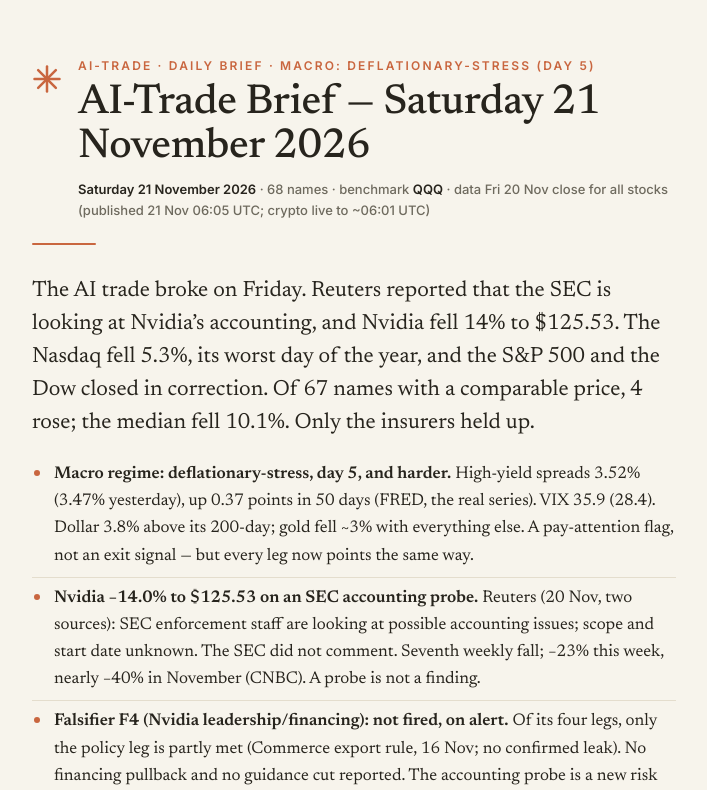
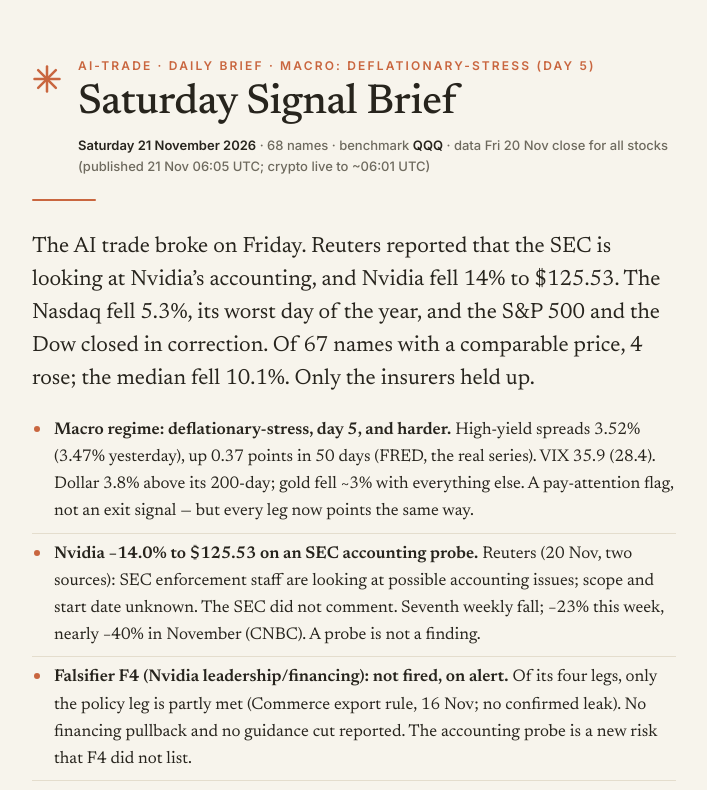
Before and after one commit to benduddy/ai-brief, a plain HTML site: page 2026-11-21-brief.html in a window 1280 px wide. Shown: the top 790 px of the page, without its empty margins (286-993 px from the left). Drawn offline with Linux system fonts and the light colour scheme.

Commit message:
Publish brief 2026-11-21

```diff
--- a/2026-11-21-brief.html
+++ b/2026-11-21-brief.html
@@ -3,7 +3,7 @@
 <head>
 <meta charset="utf-8">
 <meta name="viewport" content="width=device-width, initial-scale=1">
-<title>AI-Trade Brief — Saturday 21 November 2026 — Saturday 21 November 2026</title>
+<title>Saturday Signal Brief — Saturday 21 November 2026</title>
 <link rel="preconnect" href="https://fonts.googleapis.com">
 <link rel="preconnect" href="https://fonts.gstatic.com" crossorigin>
 <link href="https://fonts.googleapis.com/css2?family=Newsreader:ital,opsz,wght@0,6..72,400;0,6..72,500;0,6..72,600;1,6..72,400;1,6..72,500&family=Inter:wght@500;600&display=swap" rel="stylesheet">
@@ -96,7 +96,7 @@
     <svg class="spark" width="30" height="30" viewBox="0 0 24 24" aria-hidden="true"><g fill="#C9663F"><rect x="11" y="1" width="2" height="22" rx="1"/><rect x="1" y="11" width="22" height="2" rx="1"/><rect x="11" y="1" width="2" height="22" rx="1" transform="rotate(45 12 12)"/><rect x="11" y="1" width="2" height="22" rx="1" transform="rotate(-45 12 12)"/></g></svg>
     <div>
       <p class="kicker">AI-Trade · Daily Brief · Macro: deflationary-stress (day 5)</p>
-      <h1 class="title">AI-Trade Brief — Saturday 21 November 2026</h1>
+      <h1 class="title">Saturday Signal Brief</h1>
       <p class="meta"><b>Saturday 21 November 2026</b> · 68 names · benchmark <b>QQQ</b> · data Fri 20 Nov close for all stocks (published 21 Nov 06:05 UTC; crypto live to ~06:01 UTC)</p>
     </div>
   </header>
```
